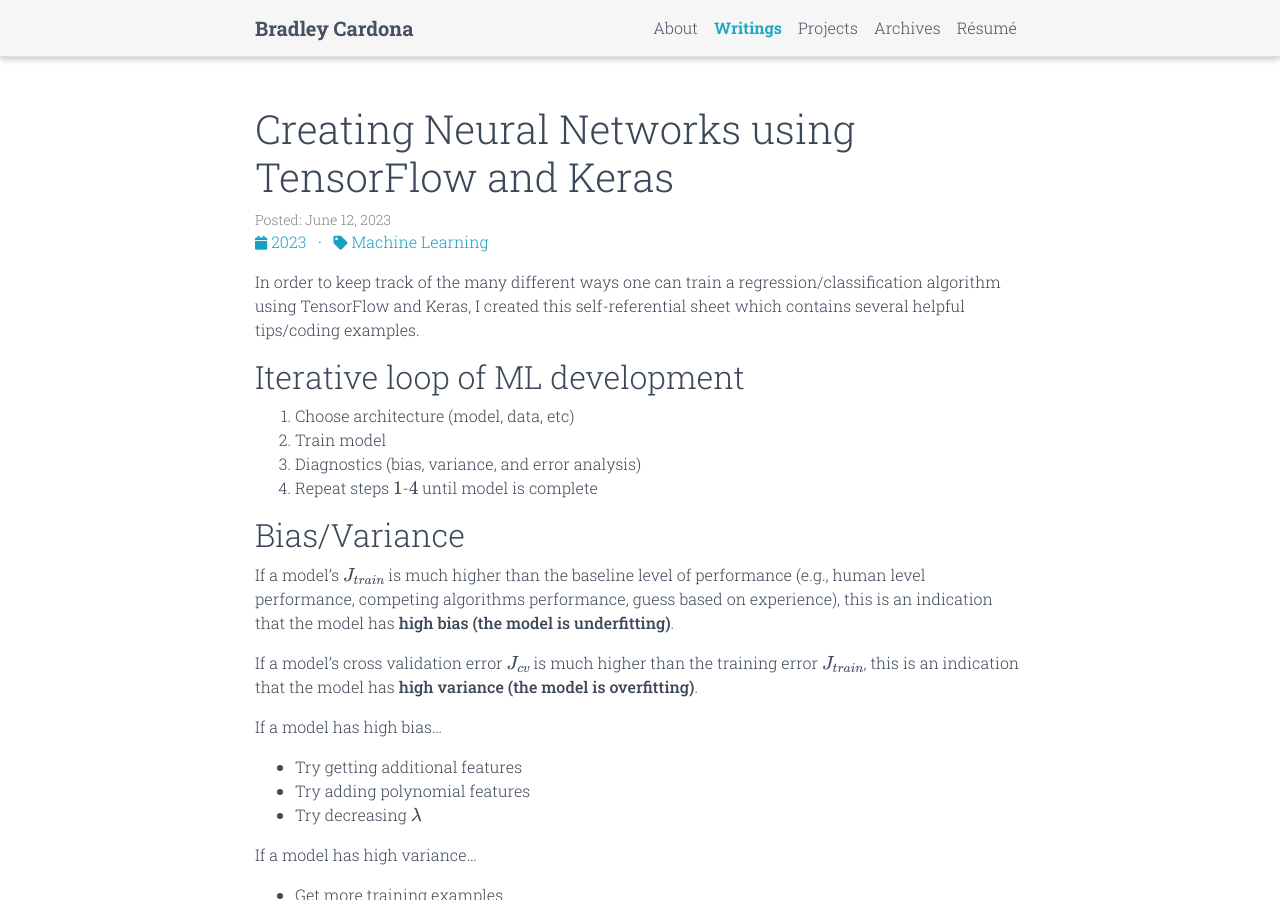
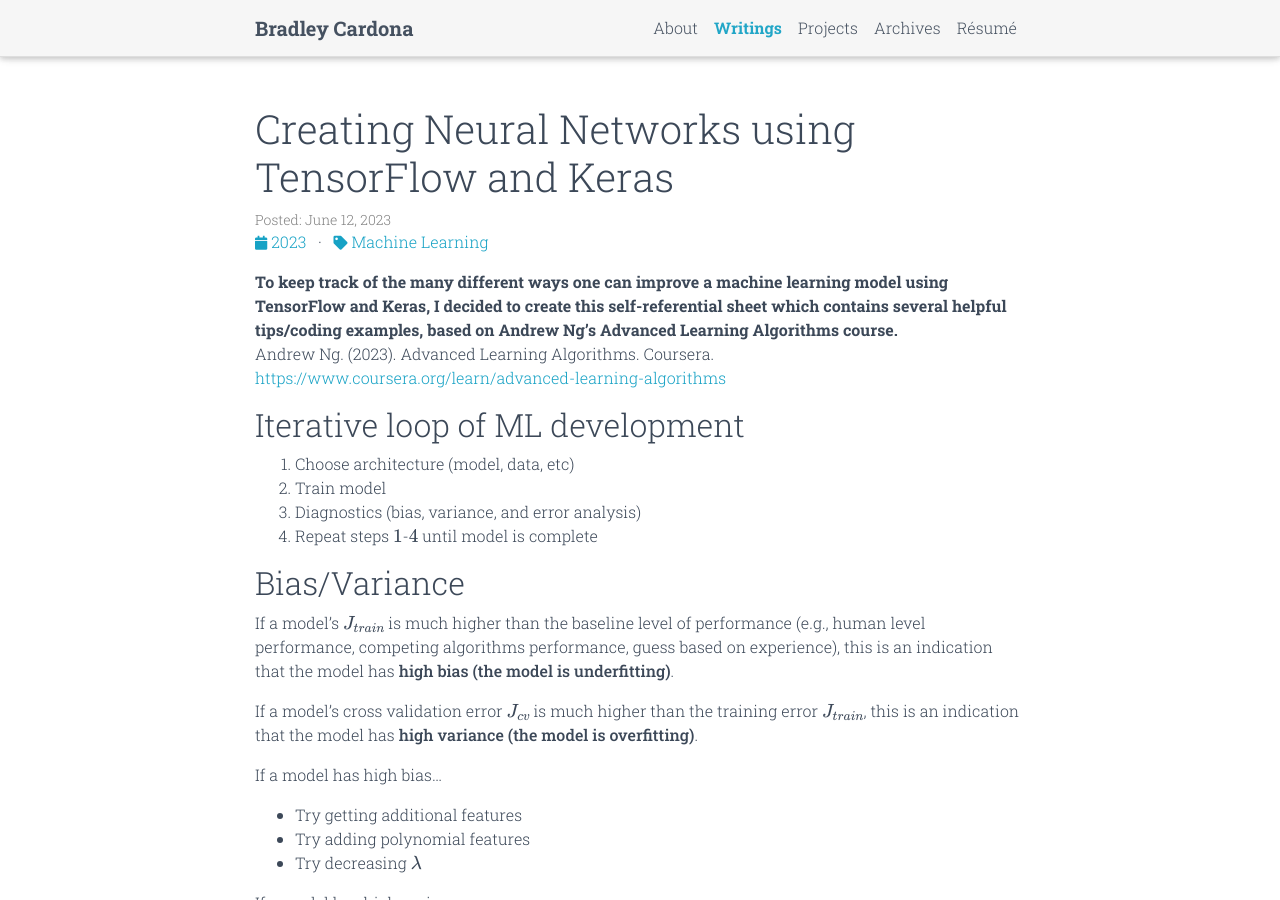
Before and after one commit to BMCARDONA/bmcardona.github.io, a Jekyll site: the page built from _posts/2023-06-12-neural-network-structure.md, in a window 1280 px wide and 900 px high. Built offline with Jekyll 4.4.1, drawn with Linux system fonts in a browser that asks for light colours; comment, search, counter and statistics services are not loaded; a style sheet for code colours, icons or effects is not loaded.

Commit message:
add footnote

```diff
--- a/_posts/2023-06-12-neural-network-structure.md
+++ b/_posts/2023-06-12-neural-network-structure.md
@@ -8,7 +8,12 @@
 img: assets/img/code.jpg
 ---
 
-In order to keep track of the many different ways one can train a regression/classification algorithm using TensorFlow and Keras, I created this self-referential sheet which contains several helpful tips/coding examples.
+To keep track of the many different ways one can improve a machine learning model using TensorFlow and Keras, I decided to create this self-referential sheet which contains several helpful tips/coding examples, based on Andrew Ng's Advanced Learning Algorithms course.
+
+: Andrew Ng. (2023). Advanced Learning Algorithms. Coursera. [https://www.coursera.org/learn/advanced-learning-algorithms](https://www.coursera.org/learn/advanced-learning-algorithms)
+
+
+
 
 ## Iterative loop of ML development
 1. Choose architecture (model, data, etc)
```
